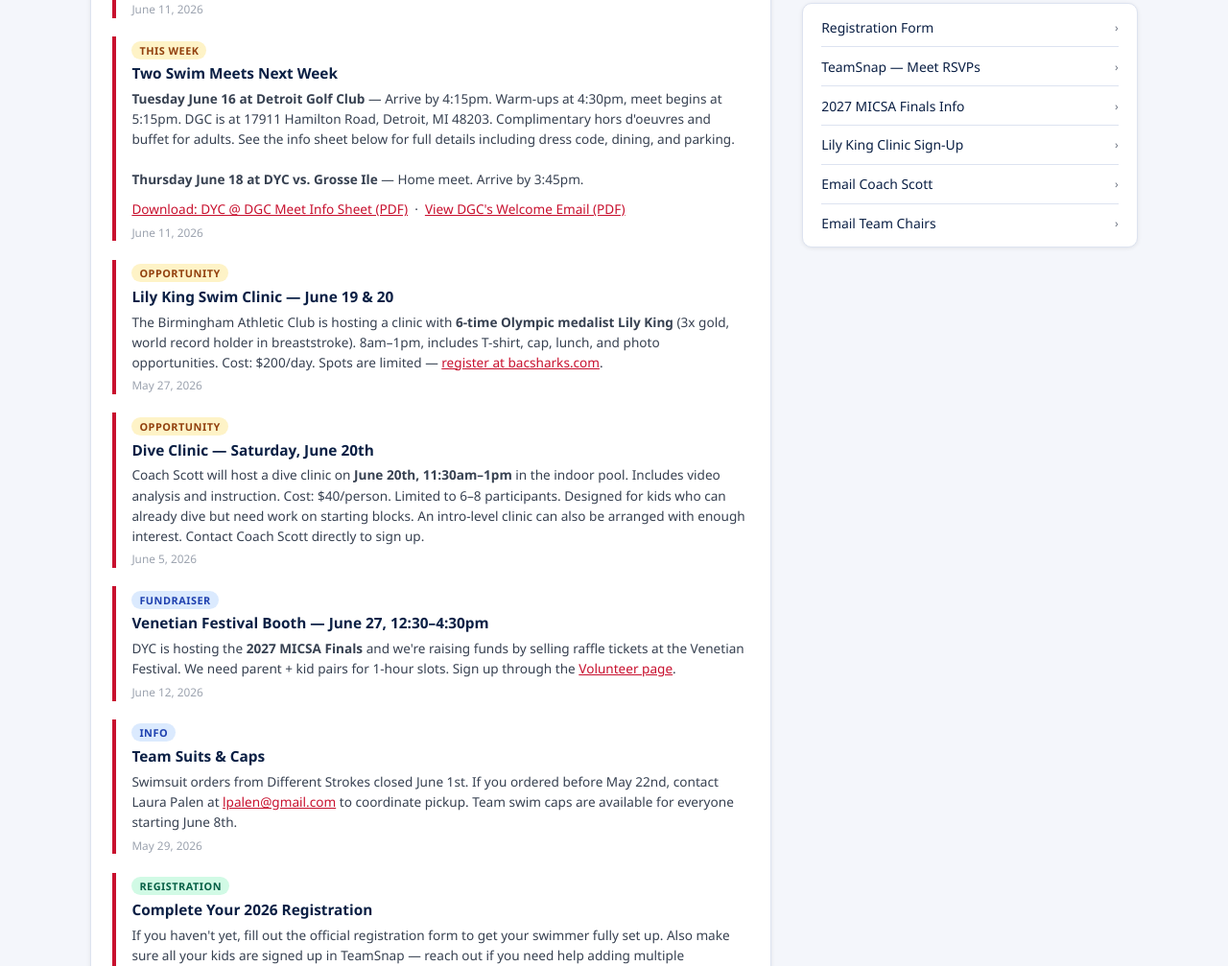
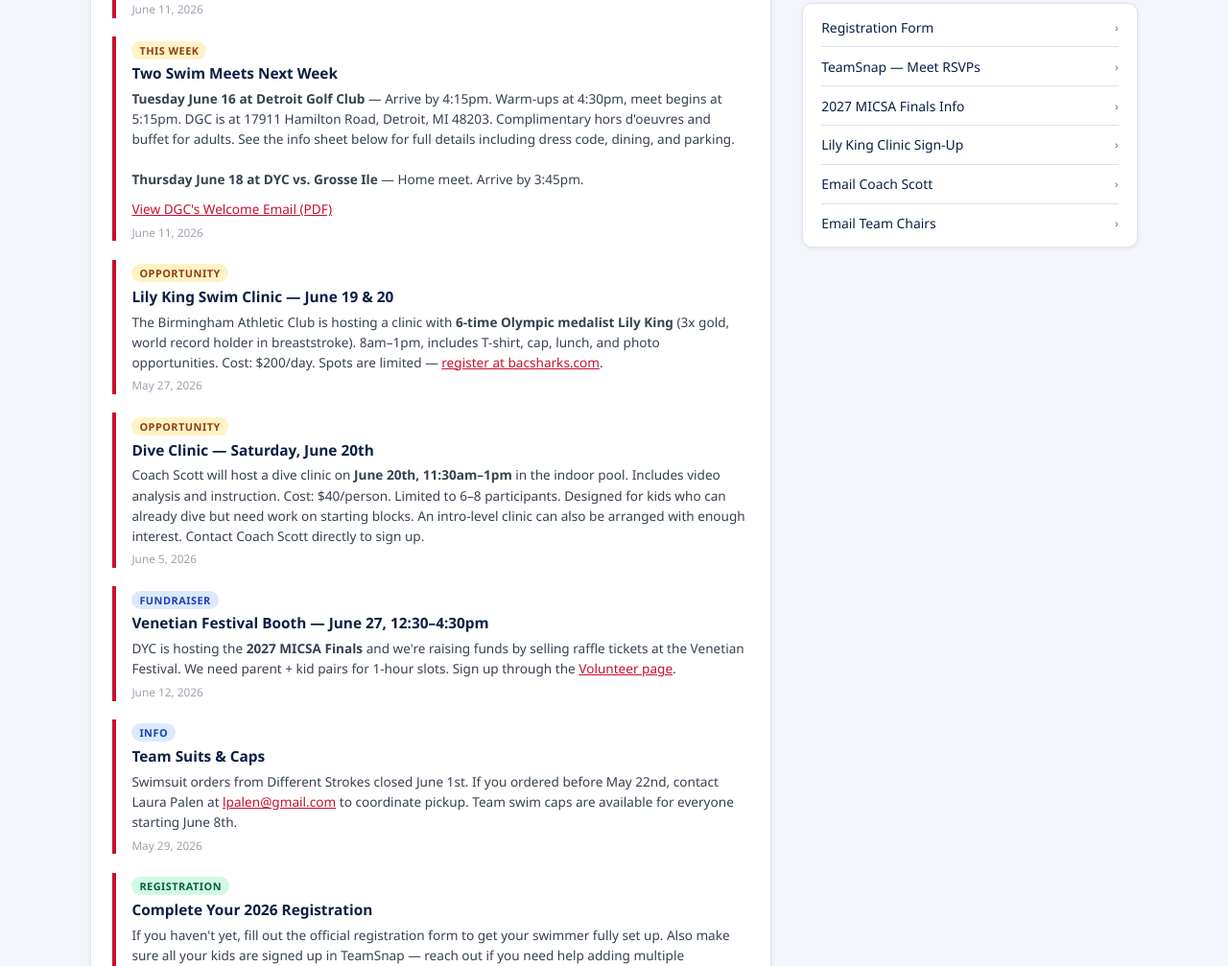
Before and after one commit to pank-ita/dyc-islanders, a plain HTML site: page index.html in a window 1280 px wide. Shown: the part 1143-2150 px from the top of the page at 96% size. Drawn offline with Linux system fonts and the light colour scheme.

Commit message:
Add files via upload

```diff
--- a/index.html
+++ b/index.html
@@ -175,7 +175,7 @@
         <span class="badge badge-new">This Week</span>
         <h3>Two Swim Meets Next Week</h3>
         <p><strong>Tuesday June 16 at Detroit Golf Club</strong> — Arrive by 4:15pm. Warm-ups at 4:30pm, meet begins at 5:15pm. DGC is at 17911 Hamilton Road, Detroit, MI 48203. Complimentary hors d'oeuvres and buffet for adults. See the info sheet below for full details including dress code, dining, and parking.<br><br><strong>Thursday June 18 at DYC vs. Grosse Ile</strong> — Home meet. Arrive by 3:45pm.</p>
-        <p style="margin-top:0.6rem;"><a href="DYC-vs-DGC-Meet-June16.pdf" target="_blank">Download: DYC @ DGC Meet Info Sheet (PDF)</a> &nbsp;·&nbsp; <a href="https://drive.google.com/file/d/1QM4AaaQgT_rvWwnInWxXmIq23pflf92h/view?usp=sharing" target="_blank">View DGC's Welcome Email (PDF)</a></p>
+        <p style="margin-top:0.6rem;"><a href="https://drive.google.com/file/d/1QM4AaaQgT_rvWwnInWxXmIq23pflf92h/view?usp=sharing" target="_blank">View DGC's Welcome Email (PDF)</a></p>
         <div class="ann-date">June 11, 2026</div>
       </div>
 
```
